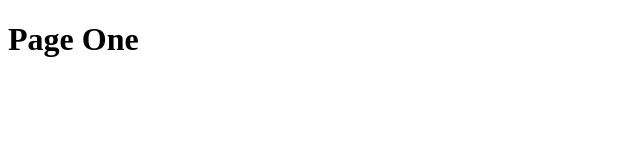
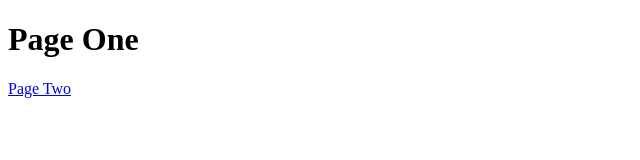
Before and after one commit to jeromeski/streams, a React (Create React App) app in the folder client/: page / in a window 1280 px wide. Shown: the top 160 px of the page, without its empty margins (0-640 px from the left). Built offline with nearby package versions, Linux system fonts and the light colour scheme.

Commit message:
Navigating with React-Router

```diff
--- a/client/src/components/App.js
+++ b/client/src/components/App.js
@@ -1,12 +1,24 @@
 import React from 'react';
-import { BrowserRouter, Route } from 'react-router-dom';
+import { BrowserRouter, Link, Route } from 'react-router-dom';
 
 const PageOne = () => {
-  return <h1>Page One</h1>;
+  return (
+    <div>
+      <h1>Page One</h1>
+      <a href='http://localhost:3000/two' alt='page two'>
+        Page Two
+      </a>
+    </div>
+  );
 };
 
 const PageTwo = () => {
-  return <h2>Page Two</h2>;
+  return (
+    <div>
+      <h2>Page Two</h2>
+      <Link to='/'>Back</Link>
+    </div>
+  );
 };
 
 const App = () => {
```
Also changed, not shown: 2 other files (tests, documents, lock files or other folders).
